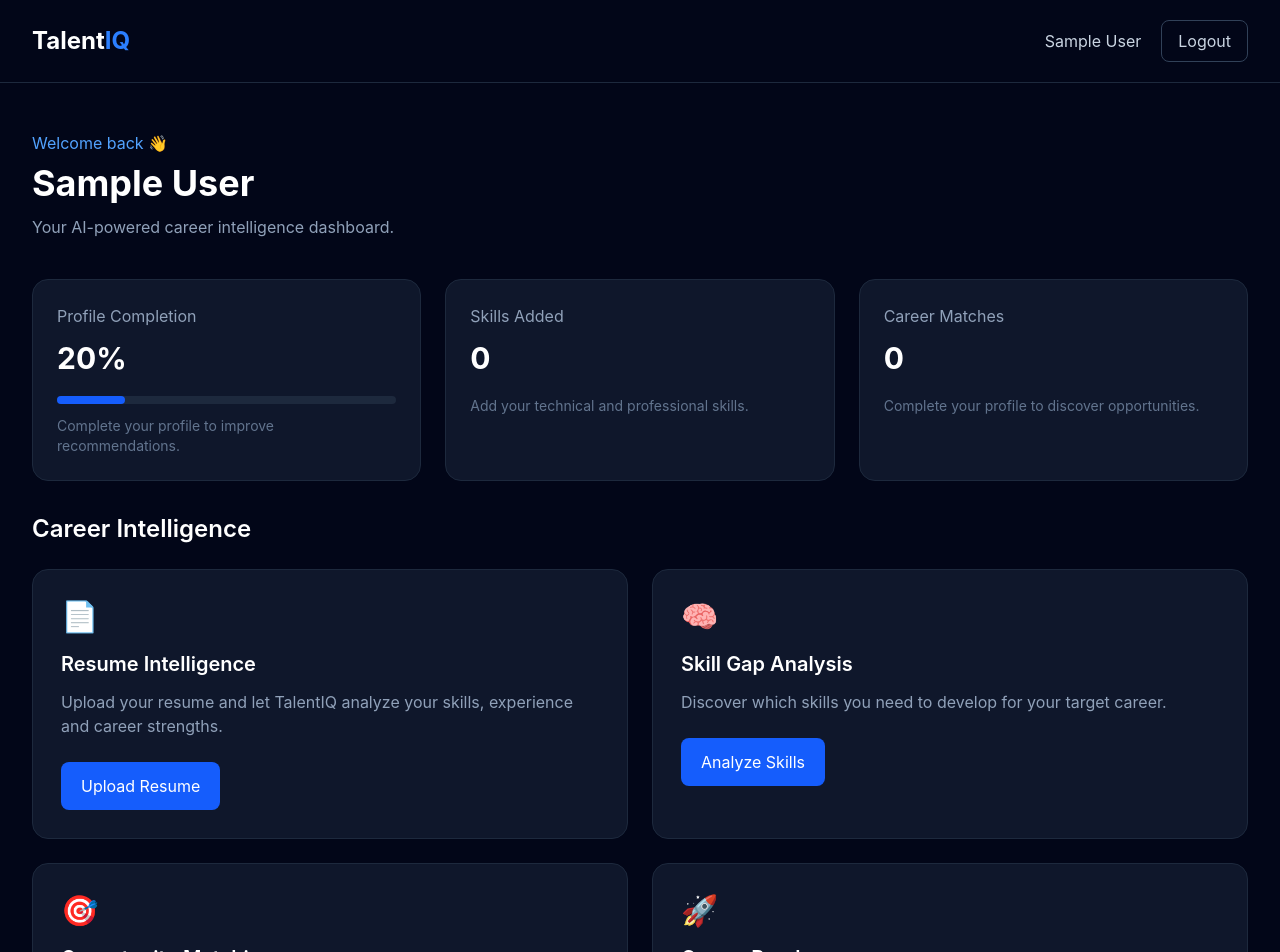
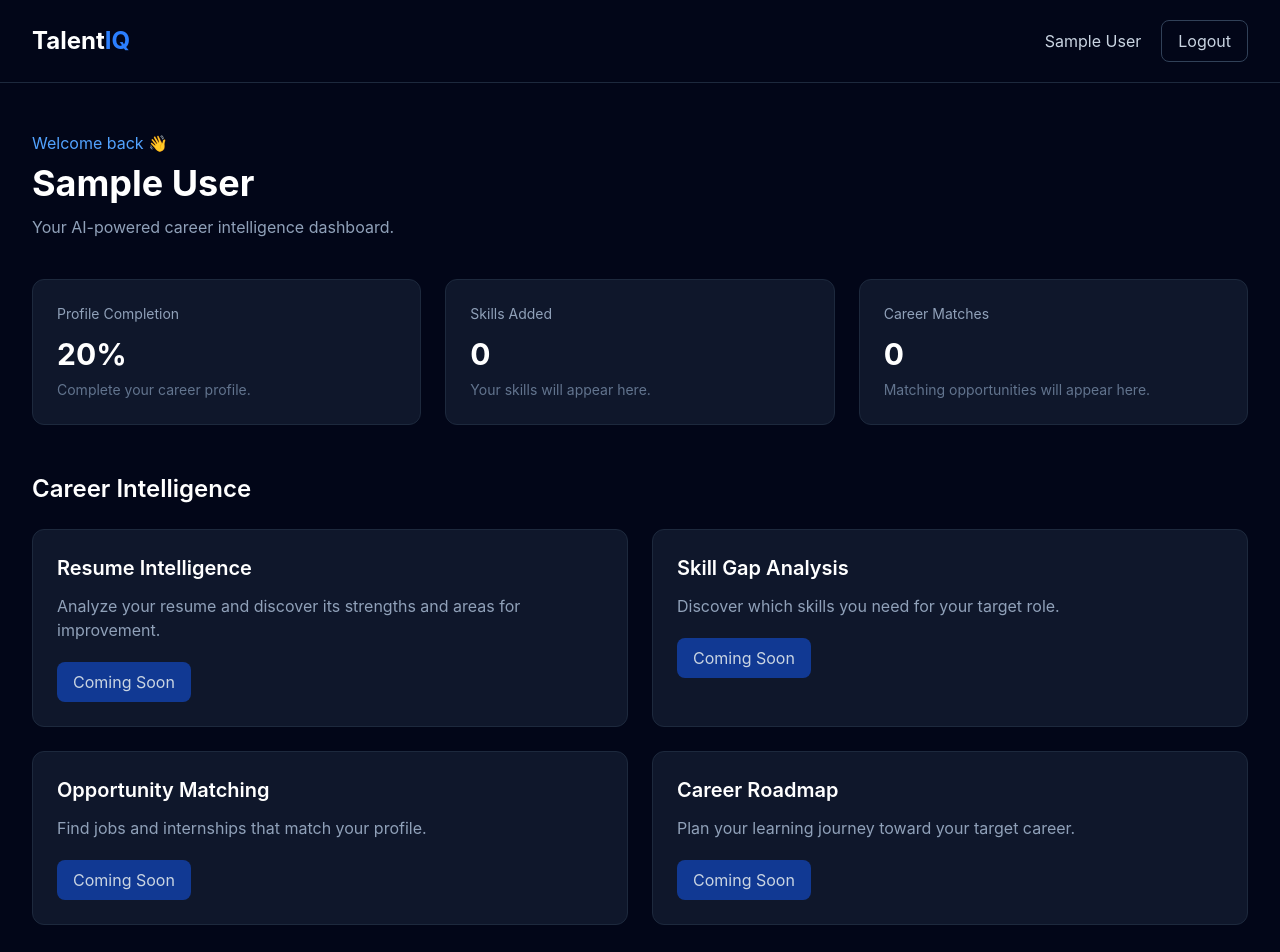
Before and after one commit to kushr83/TALENTIQ, a React app in the folder frontend/: page /dashboard in a window 1280 px wide. Shown: the top 952 px of the page. Built offline with nearby package versions, Linux system fonts and the light colour scheme; sample sign-in values are in the browser's storage; the HTML template or start-up script is replaced by a standard one.

Commit message:
Improve registration and logout flow

```diff
--- a/frontend/src/pages/Dashboard.jsx
+++ b/frontend/src/pages/Dashboard.jsx
@@ -1,33 +1,28 @@
-import { Link } from "react-router-dom";
+
+
+import { Link, useNavigate } from "react-router-dom";
 
 function Dashboard() {
+  const navigate = useNavigate();
 
-  const user = JSON.parse(
-    localStorage.getItem("user")
-  );
+  const user = JSON.parse(localStorage.getItem("user") || "null");
 
   const handleLogout = () => {
     localStorage.removeItem("token");
     localStorage.removeItem("user");
 
-    window.location.href = "/login";
+    navigate("/login", { replace: true });
   };
 
   return (
     <div className="min-h-screen bg-slate-950 text-white">
-
-      {/* Navbar */}
+      {/* Navigation */}
       <nav className="flex items-center justify-between px-8 py-5 border-b border-slate-800">
-
-        <Link
-          to="/"
-          className="text-2xl font-bold"
-        >
+        <Link to="/" className="text-2xl font-bold">
           Talent<span className="text-blue-500">IQ</span>
         </Link>
 
         <div className="flex items-center gap-5">
-
           <span className="text-slate-300">
             {user?.name || "User"}
           </span>
@@ -38,18 +33,12 @@
           >
             Logout
           </button>
-
         </div>
-
       </nav>
 
-
-      {/* Main Dashboard */}
+      {/* Dashboard content */}
       <main className="max-w-7xl mx-auto px-8 py-12">
-
-        {/* Welcome */}
         <section className="mb-10">
-
           <p className="text-blue-400 mb-2">
             Welcome back 👋
           </p>
@@ -61,182 +50,111 @@
           <p className="text-slate-400 mt-3">
             Your AI-powered career intelligence dashboard.
           </p>
-
         </section>
 
-
-        {/* Career Overview */}
-        <section className="grid md:grid-cols-3 gap-6 mb-8">
-
-          <div className="bg-slate-900 border border-slate-800 rounded-2xl p-6">
-
-            <p className="text-slate-400">
+        {/* Overview cards */}
+        <section className="grid md:grid-cols-3 gap-6 mb-12">
+          <div className="bg-slate-900 border border-slate-800 rounded-xl p-6">
+            <p className="text-slate-400 text-sm">
               Profile Completion
             </p>
-
-            <h2 className="text-3xl font-bold mt-3">
-              20%
-            </h2>
-
-            <div className="w-full bg-slate-800 rounded-full h-2 mt-5">
-
-              <div
-                className="bg-blue-600 h-2 rounded-full"
-                style={{ width: "20%" }}
-              />
-
-            </div>
-
-            <p className="text-sm text-slate-500 mt-3">
-              Complete your profile to improve recommendations.
+            <h2 className="text-3xl font-bold mt-3">20%</h2>
+            <p className="text-slate-500 text-sm mt-2">
+              Complete your career profile.
             </p>
-
           </div>
 
-
-          <div className="bg-slate-900 border border-slate-800 rounded-2xl p-6">
-
-            <p className="text-slate-400">
+          <div className="bg-slate-900 border border-slate-800 rounded-xl p-6">
+            <p className="text-slate-400 text-sm">
               Skills Added
             </p>
-
-            <h2 className="text-3xl font-bold mt-3">
-              0
-            </h2>
-
-            <p className="text-sm text-slate-500 mt-5">
-              Add your technical and professional skills.
+            <h2 className="text-3xl font-bold mt-3">0</h2>
+            <p className="text-slate-500 text-sm mt-2">
+              Your skills will appear here.
             </p>
-
           </div>
 
-
-          <div className="bg-slate-900 border border-slate-800 rounded-2xl p-6">
-
-            <p className="text-slate-400">
+          <div className="bg-slate-900 border border-slate-800 rounded-xl p-6">
+            <p className="text-slate-400 text-sm">
               Career Matches
             </p>
-
-            <h2 className="text-3xl font-bold mt-3">
-              0
-            </h2>
-
-            <p className="text-sm text-slate-500 mt-5">
-              Complete your profile to discover opportunities.
+            <h2 className="text-3xl font-bold mt-3">0</h2>
+            <p className="text-slate-500 text-sm mt-2">
+              Matching opportunities will appear here.
             </p>
-
           </div>
-
         </section>
 
-
-        {/* AI Features */}
+        {/* Career intelligence features */}
         <section>
-
           <h2 className="text-2xl font-semibold mb-6">
             Career Intelligence
           </h2>
 
           <div className="grid md:grid-cols-2 gap-6">
-
-
-            {/* Resume */}
-            <div className="bg-slate-900 border border-slate-800 rounded-2xl p-7">
-
-              <div className="text-3xl mb-4">
-                📄
-              </div>
-
-              <h3 className="text-xl font-semibold">
+            <div className="bg-slate-900 border border-slate-800 rounded-xl p-6">
+              <h3 className="text-xl font-semibold mb-3">
                 Resume Intelligence
               </h3>
-
-              <p className="text-slate-400 mt-3">
-                Upload your resume and let TalentIQ analyze your
-                skills, experience and career strengths.
+              <p className="text-slate-400 mb-5">
+                Analyze your resume and discover its strengths
+                and areas for improvement.
               </p>
-
-              <button className="mt-6 px-5 py-3 bg-blue-600 hover:bg-blue-700 rounded-lg">
-                Upload Resume
+              <button
+                disabled
+                className="px-4 py-2 rounded-lg bg-blue-600/50 text-slate-300 cursor-not-allowed"
+              >
+                Coming Soon
               </button>
-
             </div>
 
-
-            {/* Skills */}
-            <div className="bg-slate-900 border border-slate-800 rounded-2xl p-7">
-
-              <div className="text-3xl mb-4">
-                🧠
-              </div>
-
-              <h3 className="text-xl font-semibold">
+            <div className="bg-slate-900 border border-slate-800 rounded-xl p-6">
+              <h3 className="text-xl font-semibold mb-3">
                 Skill Gap Analysis
               </h3>
-
-              <p className="text-slate-400 mt-3">
-                Discover which skills you need to develop
-                for your target career.
+              <p className="text-slate-400 mb-5">
+                Discover which skills you need for your target role.
               </p>
-
-              <button className="mt-6 px-5 py-3 bg-blue-600 hover:bg-blue-700 rounded-lg">
-                Analyze Skills
+              <button
+                disabled
+                className="px-4 py-2 rounded-lg bg-blue-600/50 text-slate-300 cursor-not-allowed"
+              >
+                Coming Soon
               </button>
-
             </div>
 
-
-            {/* Opportunities */}
-            <div className="bg-slate-900 border border-slate-800 rounded-2xl p-7">
-
-              <div className="text-3xl mb-4">
-                🎯
-              </div>
-
-              <h3 className="text-xl font-semibold">
+            <div className="bg-slate-900 border border-slate-800 rounded-xl p-6">
+              <h3 className="text-xl font-semibold mb-3">
                 Opportunity Matching
               </h3>
-
-              <p className="text-slate-400 mt-3">
-                Find internships and jobs that match your
-                skills and career goals.
+              <p className="text-slate-400 mb-5">
+                Find jobs and internships that match your profile.
               </p>
-
-              <button className="mt-6 px-5 py-3 bg-blue-600 hover:bg-blue-700 rounded-lg">
-                Find Opportunities
+              <button
+                disabled
+                className="px-4 py-2 rounded-lg bg-blue-600/50 text-slate-300 cursor-not-allowed"
+              >
+                Coming Soon
               </button>
-
             </div>
 
-
-            {/* Roadmap */}
-            <div className="bg-slate-900 border border-slate-800 rounded-2xl p-7">
-
-              <div className="text-3xl mb-4">
-                🚀
-              </div>
-
-              <h3 className="text-xl font-semibold">
+            <div className="bg-slate-900 border border-slate-800 rounded-xl p-6">
+              <h3 className="text-xl font-semibold mb-3">
                 Career Roadmap
               </h3>
-
-              <p className="text-slate-400 mt-3">
-                Build a personalized roadmap to reach your
-                target career.
+              <p className="text-slate-400 mb-5">
+                Plan your learning journey toward your target career.
               </p>
-
-              <button className="mt-6 px-5 py-3 bg-blue-600 hover:bg-blue-700 rounded-lg">
-                Build Roadmap
+              <button
+                disabled
+                className="px-4 py-2 rounded-lg bg-blue-600/50 text-slate-300 cursor-not-allowed"
+              >
+                Coming Soon
               </button>
-
             </div>
-
           </div>
-
         </section>
-
       </main>
-
     </div>
   );
 }
--- a/frontend/src/pages/Login.jsx
+++ b/frontend/src/pages/Login.jsx
@@ -1,10 +1,10 @@
 import { useState } from "react";
-import { Link, useNavigate } from "react-router-dom";
-
+import { Link, useNavigate, useLocation } from "react-router-dom";
 function Login() {
 
   const navigate = useNavigate();
-
+  const location = useLocation();
+  const registrationMessage = location.state?.message || "";
   const [formData, setFormData] = useState({
     email: "",
     password: "",
@@ -207,13 +207,19 @@
 
           {/* Error / Message */}
 
-          {message && (
+          {registrationMessage && (
+  <p className="text-center text-green-400 mt-5">
+    {registrationMessage}
+  </p>
+)}
 
-            <p className="text-center text-red-400 mt-5">
-              {message}
-            </p>
+{message && (
+  <p className="text-center text-red-400 mt-5">
+    {message}
+  </p>
+)}
 
-          )}
+
 
 
           {/* Register */}
```
Also changed, not shown: frontend/src/pages/Register.jsx (+52 -84 lines).
